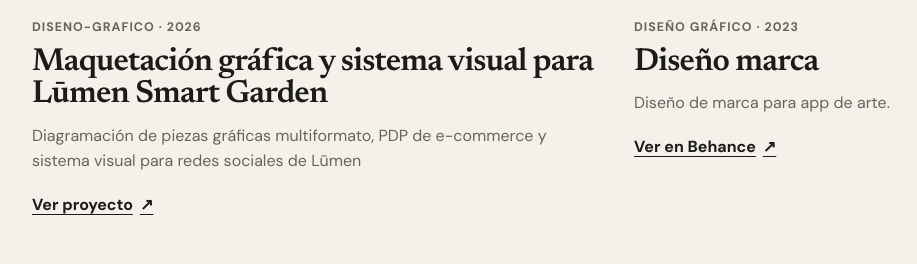
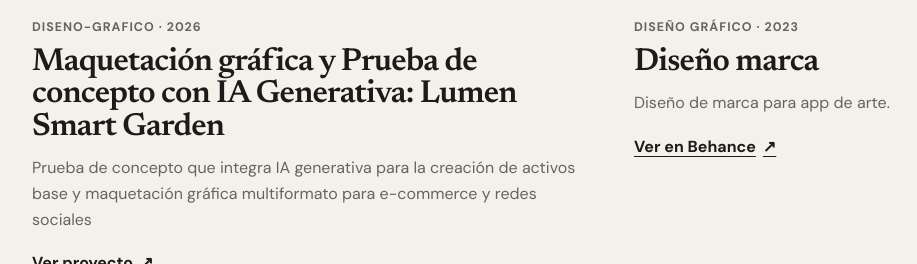
Before and after one commit to danielalopezmino/projects, a Jekyll site: the page built from diseno-grafico/index.html, in a window 1280 px wide and 900 px high, scrolled down 848 px, cut to the strip 214-478 px from the top of the window. Shown: the whole strip, without its empty margins (24-941 px from the left). Built offline with Jekyll 4.4.1, drawn with Linux system fonts in a browser that asks for light colours.

Commit message:
Update 2026-09-20-lumen.md

```diff
--- a/_posts/2026-09-20-lumen.md
+++ b/_posts/2026-09-20-lumen.md
@@ -1,18 +1,18 @@
 ---
 layout: post
-title: "Maquetación gráfica y sistema visual para Lūmen Smart Garden"
-description: "Diagramación de piezas gráficas multiformato, PDP de e-commerce y sistema visual para redes sociales de Lūmen"
+title: "Maquetación gráfica y Prueba de concepto con IA Generativa: Lumen Smart Garden"
+description: "Prueba de concepto que integra IA generativa para la creación de activos base y maquetación gráfica multiformato para e-commerce y redes sociales"
 date: 2026-09-20
 category: diseno-grafico
 category_label: "diseno-grafico"
 category_url: /diseno-grafico/
 cover: /assets/images/cover_lumen.jpg
-cover_alt: ""
+cover_alt: "Maquetación visual y prueba de concepto con IA para Lūmen Smart Garden"
 featured: true
 year: 2026
 client: Lumen Smart Garden
 role: "Maquetador Gráfico / Diseñador Visualr"
-tools: "Figma, Photoshop, Illustrator"
+tools: "Figma, Photoshop, Illustrator, Generative AI (Claude, Chat-GPT)"
 ---
 
 ## ¿Qué es Lumen?
@@ -32,9 +32,17 @@ Maquetador Gráfico / Diseñador Visual — Diagramación de piezas multiformato
 
 La PDP traduce las características técnicas del producto a una narrativa visual clara, combinando beneficios, funcionamiento y atributos del producto.
 
+## Exploración de IA Generativa & Flujo de Trabajo
+
+1. **Generación de Activos Base (GenAI):** Sintetización de imágenes fotorrealistas del producto (*Lumen*) y escenarios de estilo de vida para simular un cliente de marca real sin infringir acuerdos de confidencialidad (*NDA*).
+
+2. **Dirección de Arte y Curaduría:** Selección, retoque cromático, recorte y ajuste de coherencia visual entre las imágenes generadas para mantener una línea estética unificada.
+
+3. **Maquetación y Diagramación (Rol Principal):** Estructuración de retículas, aplicación de proporciones y márgenes, jerarquía tipográfica, maquetación de la PDP (UI) y adaptaciones multiformato para redes sociales.
+
 <div class="project-embed--pdp">
   <iframe
-    src="{{ '/assets/demos/lumen-pdp.html' | relative_url }}"
+    src="{{ '/assets/images/lumen-pdp.html' | relative_url }}"
     title="Lūmen Product Detail Page"
     loading="lazy">
   </iframe>
```
